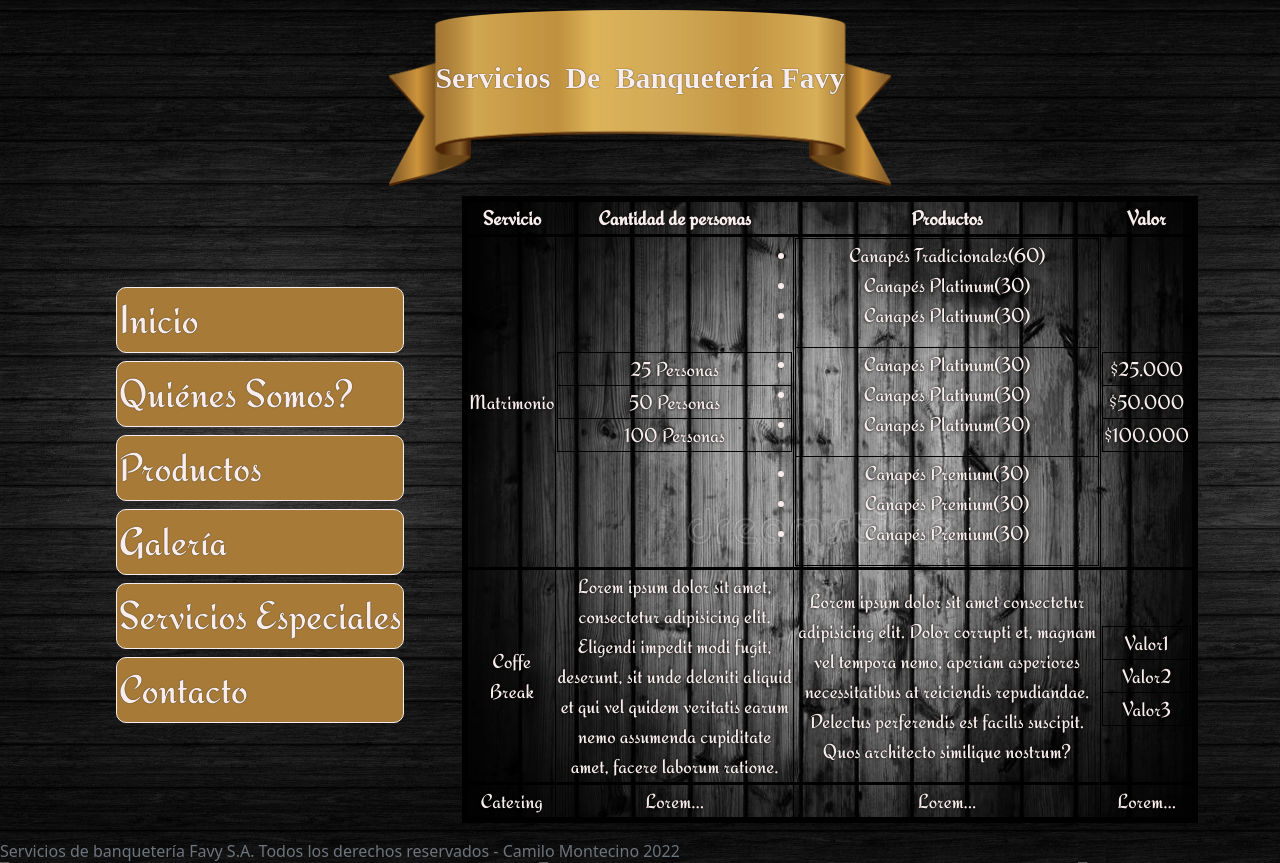
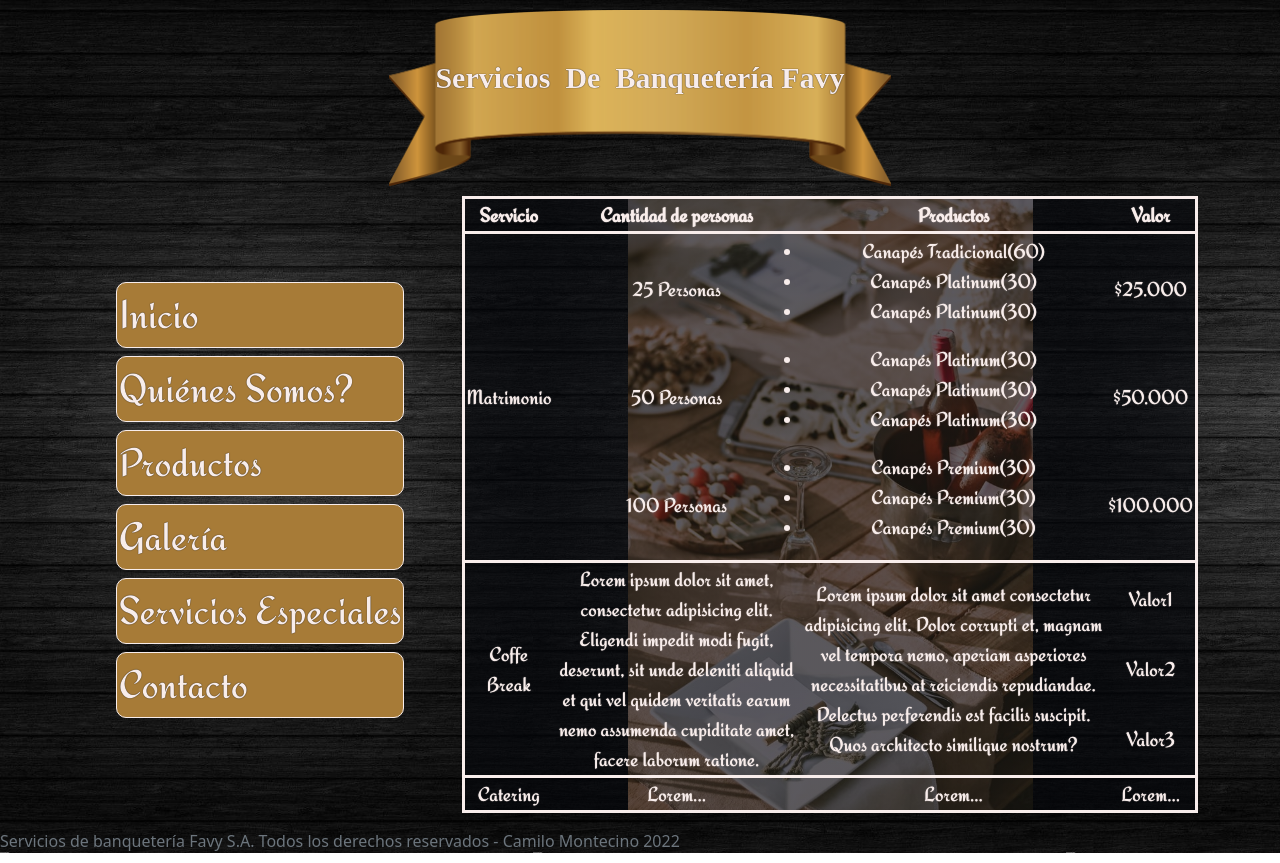
Before and after one commit to cmontecinoa/BanqueteriaCode, a plain HTML site: page paginas/serviciosespeciales.html in a window 1280 px wide. Drawn offline with Linux system fonts and the light colour scheme; a web font is replaced by a local one.

Commit message:
Fixeo de bugs en tablas desde la rama master

```diff
--- a/css/styles.css
+++ b/css/styles.css
@@ -1,6 +1,3 @@
-
-
-
 @font-face {
     font-family: "AlexBrush";
     src: url('../fonts/AlexBrush-Regular.ttf');
@@ -31,14 +28,14 @@ body {
 
 p,
 dt,
-dd,
-table {
+dd{
     display: inline-block;
     text-align: center;
     color: #f8edeb;
     font-family: "Redressed";
     font-size: 20px;
     text-shadow: 0 0 3px black;
+    padding: 5px;
 }
 
 dt {
@@ -65,12 +62,26 @@ h2,h1 {
 
 
 /*Estilos Tabla*/
+
+.container-table{
+    background-image: linear-gradient(rgba(5,7,12, 0.60),rgba(5,7,12, 0.60)), url(../img/serviciosespeciales3.jpg);
+    background-size: contain;
+    background-position: center;
+    background-repeat:no-repeat;
+    display: inline-block;
+
+}
 table {
-    background-image: url(../img/Back2.jpg);
-    background-size: contain;
+    text-align: center;
+    color: #f8edeb;
+    font-family: "Redressed";
+    font-size: 20px;
+    text-shadow: 0 0 1px #f8edeb;
     border-collapse: collapse;
-    border: 3px solid black;
+    border: 3px solid #f8edeb;
     box-sizing: border-box;
+    table-layout: auto;
+    height: 100%;
 }
 
 table tr td table tr {
@@ -79,20 +90,19 @@ table tr td table tr {
 }
 
 table tr {
-    border: 3px solid black;
+    border: 3px solid #f8edeb;
 }
 
 table tbody tr td table {
     background-image: none;
     border-style: none;
     display: inline-table;
-    position: relative;
     width: 100%;
     height: 100%;
 }
 
 table tbody tr td {
-    border: 1px solid black;
+    border: none;
 }
 
 
@@ -171,7 +181,7 @@ article {
     background-image: url("../img/border1.png");
     background-size: 100% 100%;
     background-position: center;
-    padding: 35px;
+    padding: 45px;
     background-repeat:no-repeat;
     display: inline-table;
 }
--- a/paginas/serviciosespeciales.html
+++ b/paginas/serviciosespeciales.html
@@ -49,8 +49,9 @@
         <main>
           <section id="secServicios">
             <!-- Nota mental: No dejar estilos en tablas, ponerlos en css -->
+            <div class="container-table">
+              <table>
 
-          <table>
                 <tr>
                   <th>Servicio</th>
                   <th>Cantidad de personas</th>
@@ -79,7 +80,7 @@
                       <tr>
                         <td>
                           <ul>
-                        <li>Canapés Tradicionales(60)</li>
+                            <li>Canapés Tradicional(60)</li>
                             <li>Canapés Platinum(30)</li>
                             <li>Canapés Platinum(30)</li>
                           </ul>
@@ -156,6 +157,8 @@
                 </tr>
               </table>
 
+            </div>
+
           </section>
 
         </main>
```
Also changed, not shown: img/serviciosespeciales.jpg (added), img/serviciosespeciales2.jpg (added), img/serviciosespeciales3.jpg (added), paginas/productos.html (line endings or trailing spaces). Lines whose indentation alone changed are shown as unchanged.
